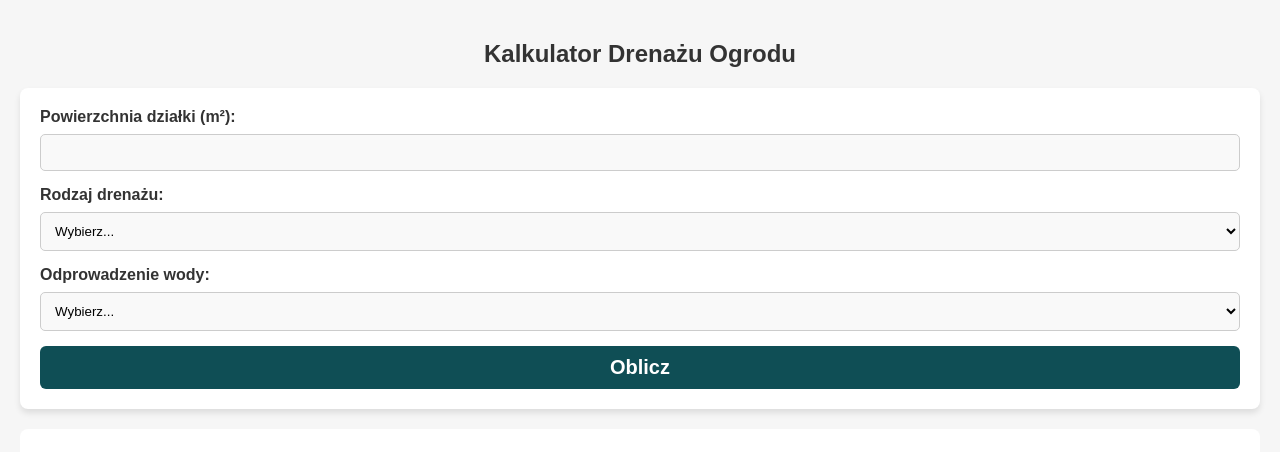
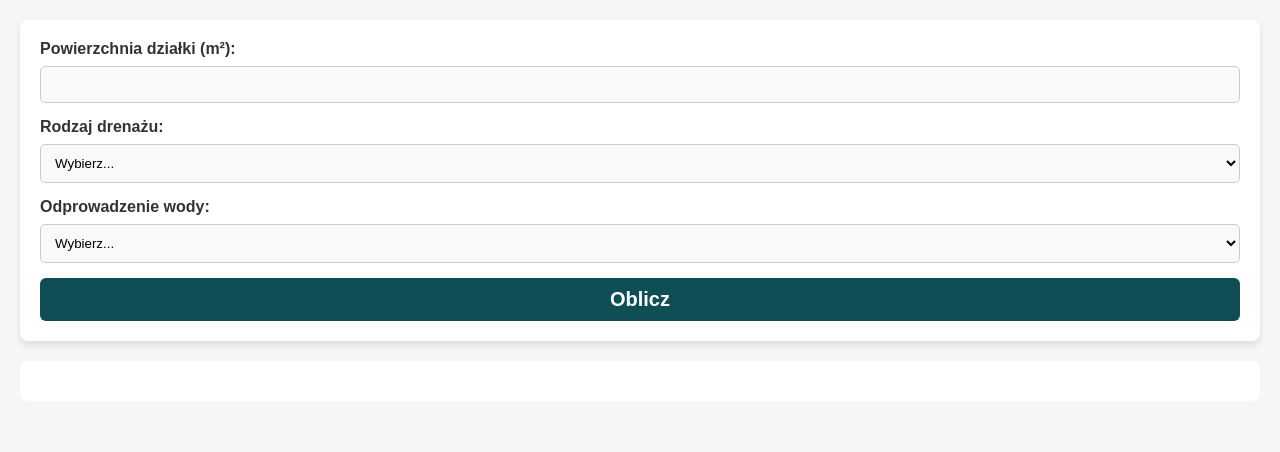
Before and after one commit to wojciechkazik/drenaz, a plain HTML site: page index.html in a window 1280 px wide. Drawn offline with Linux system fonts and the light colour scheme.

Commit message:
Update index.html

```diff
--- a/index.html
+++ b/index.html
@@ -87,7 +87,6 @@
     </style>
 </head>
 <body>
-    <h2>Kalkulator Drenażu Ogrodu</h2>
     <form id="drainage-calculator">
         <label for="area">Powierzchnia działki (m²):</label>
         <input type="number" id="area" required>
```
